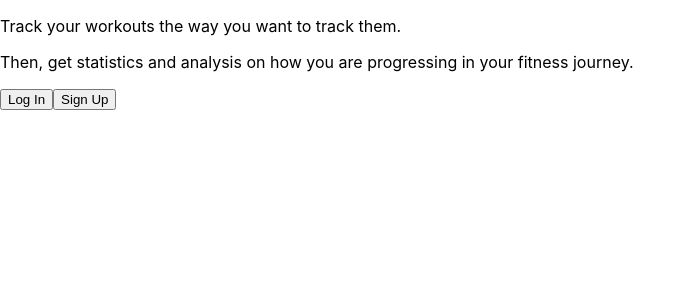
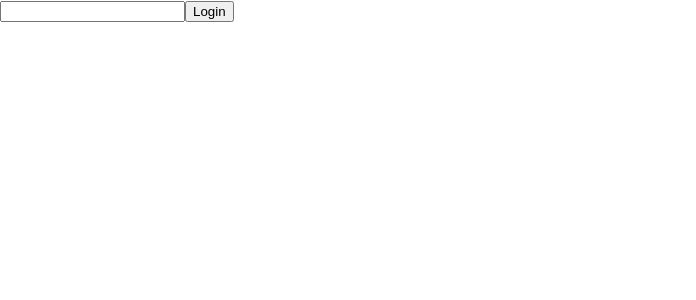
Before and after one commit to JustiP3/LiftStats, a React (Create React App) app in the folder liftstats-frontend/: page / in a window 1280 px wide. Both pictures are taken after a click on the button "Sign Up". Shown: the top 300 px of the page, without its empty margins (0-696 px from the left). Built offline with nearby package versions, Linux system fonts and the light colour scheme.

Commit message:
add signupform component

```diff
--- /dev/null
+++ b/liftstats-frontend/src/components/SignupForm.js
@@ -0,0 +1,14 @@
+import React, { Component } from 'react'
+
+export default class LoginForm extends Component {
+   render() {
+        return (
+        <div>
+            <form>
+                <input type="text" />
+                <button type="submit">Login</button>
+            </form>
+        </div>
+        );
+   }
+}
--- a/liftstats-frontend/src/containers/welcome.js
+++ b/liftstats-frontend/src/containers/welcome.js
@@ -1,5 +1,6 @@
 import React, { Component } from 'react'
 import LoginForm from "../components/LoginForm"
+import SignupForm from "../components/SignupForm"
 
 export default class Welcome extends Component {
 
@@ -27,10 +28,7 @@ export default class Welcome extends Component {
         } else if (this.state.signupForm === true) {
             return (
                 <div>
-                    <p>Track your workouts the way you want to track them.</p>
-                    <p>Then, get statistics and analysis on how you are progressing in your fitness journey.</p>
-                    <button onClick={this.handleLoginClick}>Log In</button>
-                    <button onClick={this.handleSignupClick}>Sign Up</button>
+                    <SignupForm />
                 </div>
             );
         } else {
```
